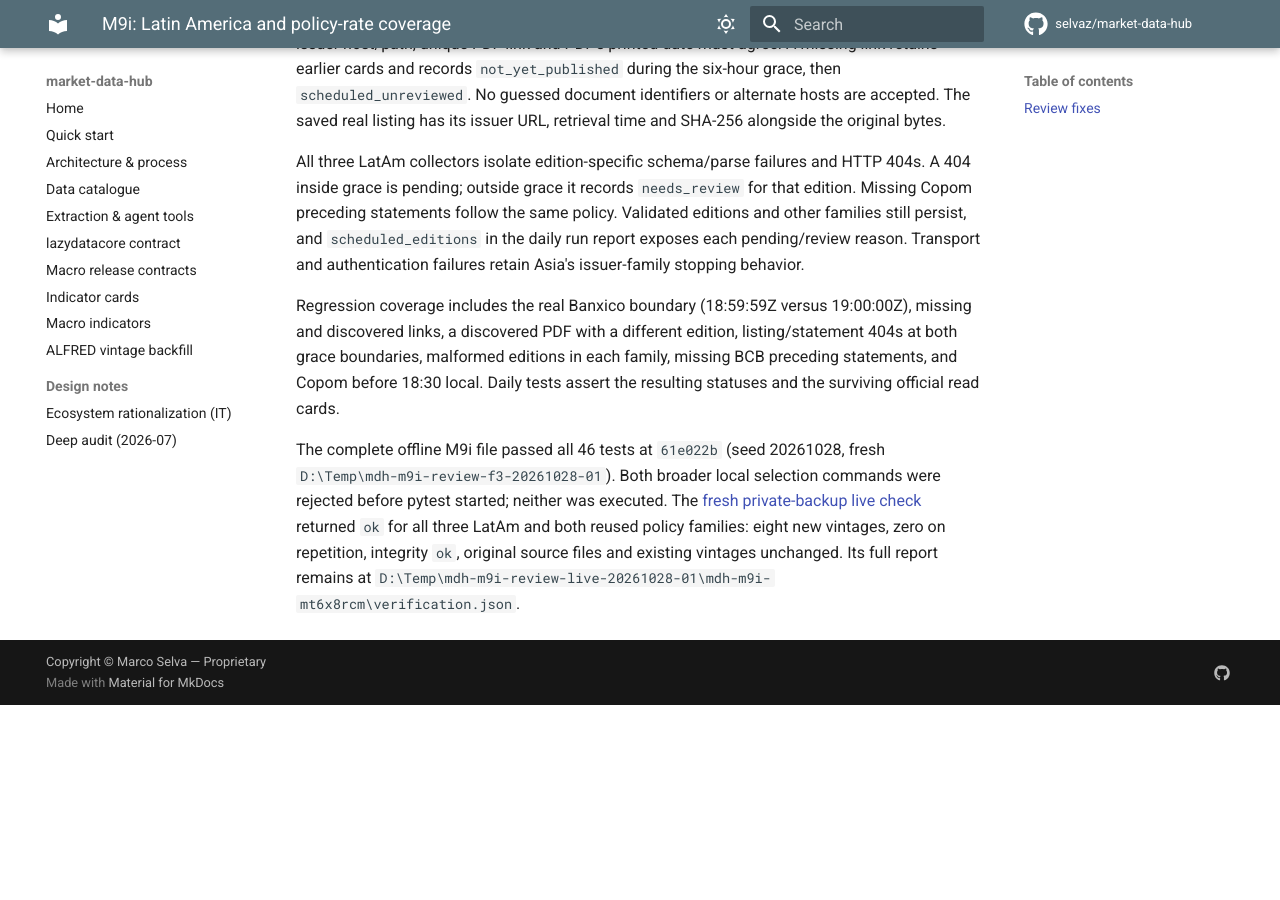
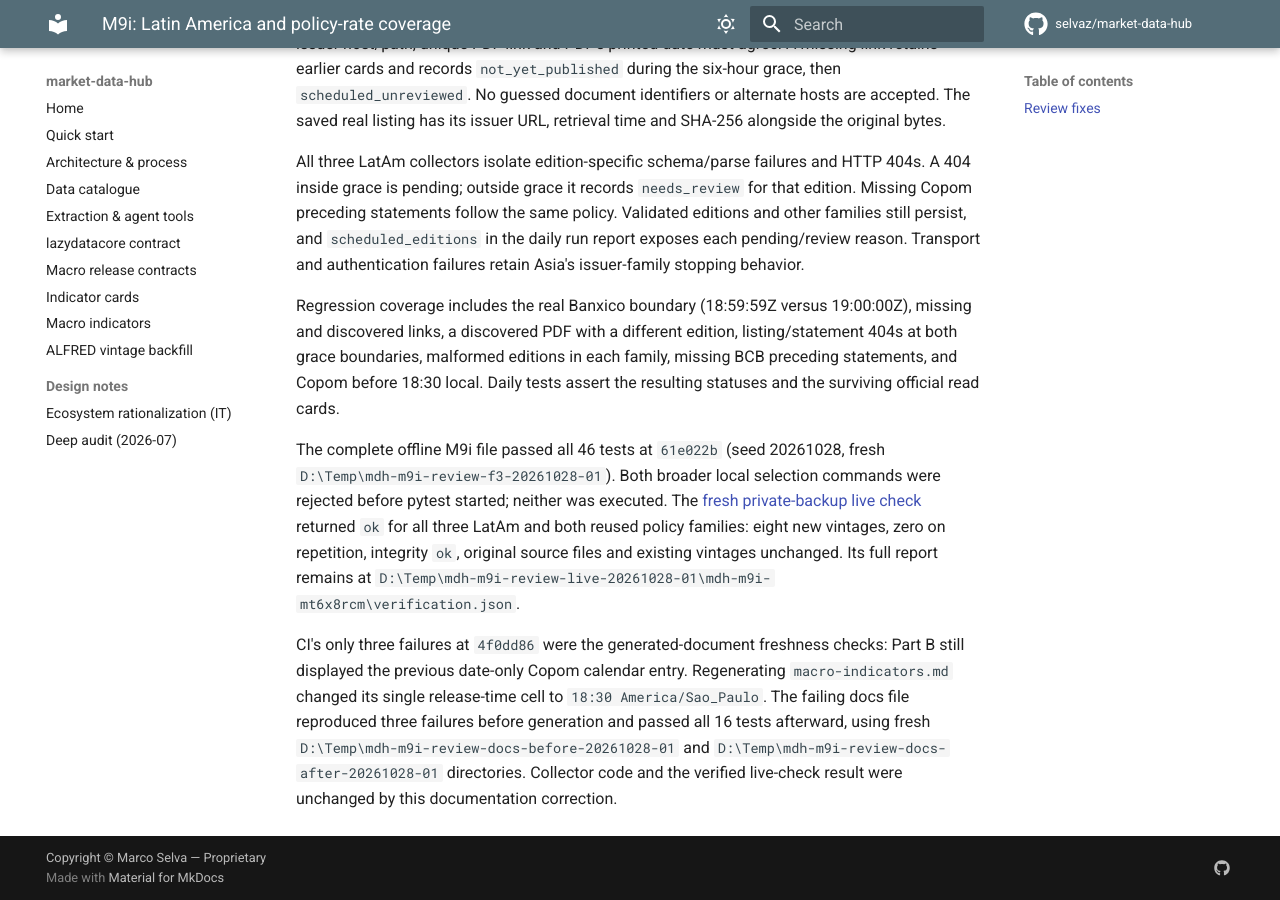
Before and after one commit to selvaz/market-data-hub, an MkDocs documentation site: the page built from docs/macro-m9i.md, in a window 1280 px wide and 900 px high, scrolled down 2273 px. Built offline with MkDocs 1.6.1 and Material for MkDocs 9.7.7, drawn with Linux system fonts in a browser that asks for light colours; comment, search, counter and statistics services are not loaded; before the commit the page ends 2978 px from its top, so only the background shows below that.

Commit message:
Regenerate the Copom release time in indicator documentation

```diff
--- a/docs/macro-m9i.md
+++ b/docs/macro-m9i.md
@@ -98,3 +98,12 @@
 vintages, zero on repetition, integrity `ok`, original source files and existing
 vintages unchanged. Its full report remains at
 `D:\Temp\mdh-m9i-review-live-20261028-01\mdh-m9i-mt6x8rcm\verification.json`.
+
+CI's only three failures at `4f0dd86` were the generated-document freshness
+checks: Part B still displayed the previous date-only Copom calendar entry.
+Regenerating `macro-indicators.md` changed its single release-time cell to
+`18:30 America/Sao_Paulo`. The failing docs file reproduced three failures
+before generation and passed all 16 tests afterward, using fresh
+`D:\Temp\mdh-m9i-review-docs-before-20261028-01` and
+`D:\Temp\mdh-m9i-review-docs-after-20261028-01` directories. Collector code and
+the verified live-check result were unchanged by this documentation correction.
```
Also changed, not shown: docs/macro-indicators.md (+1 -1 lines).
